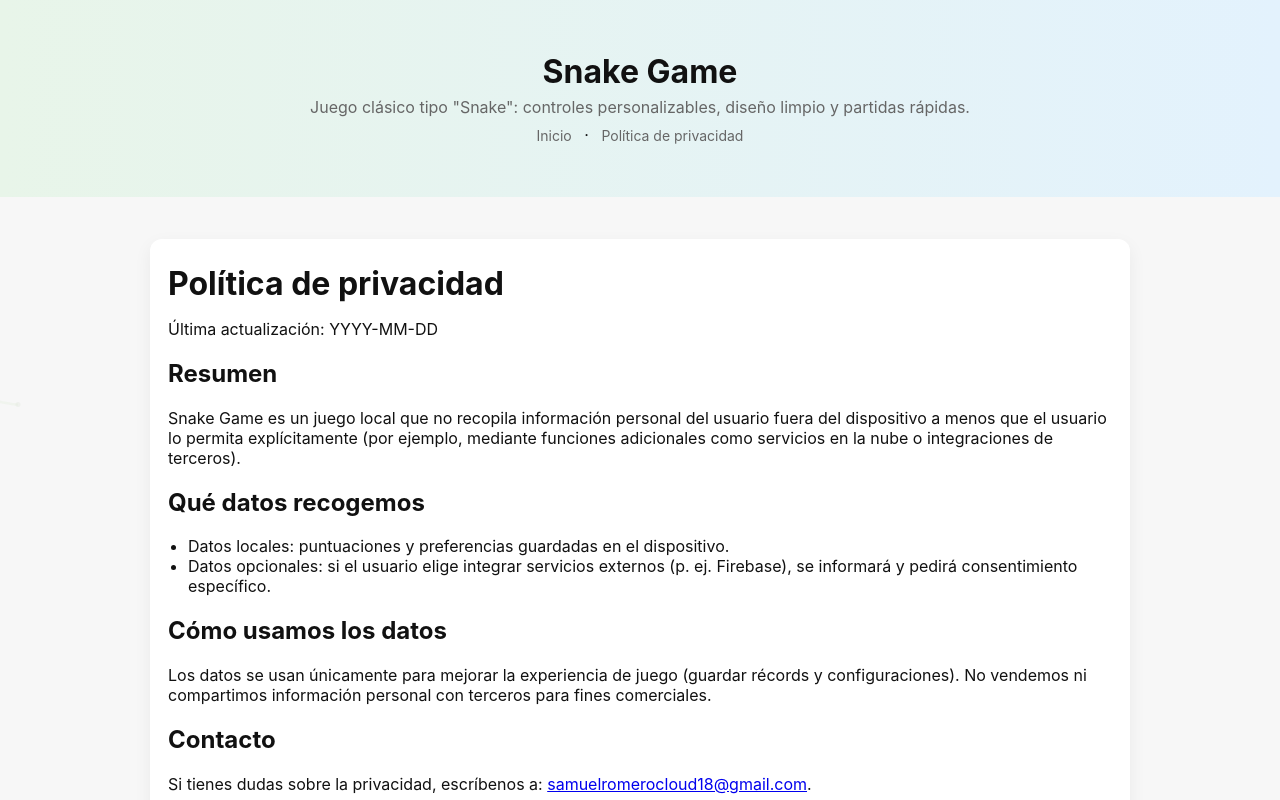
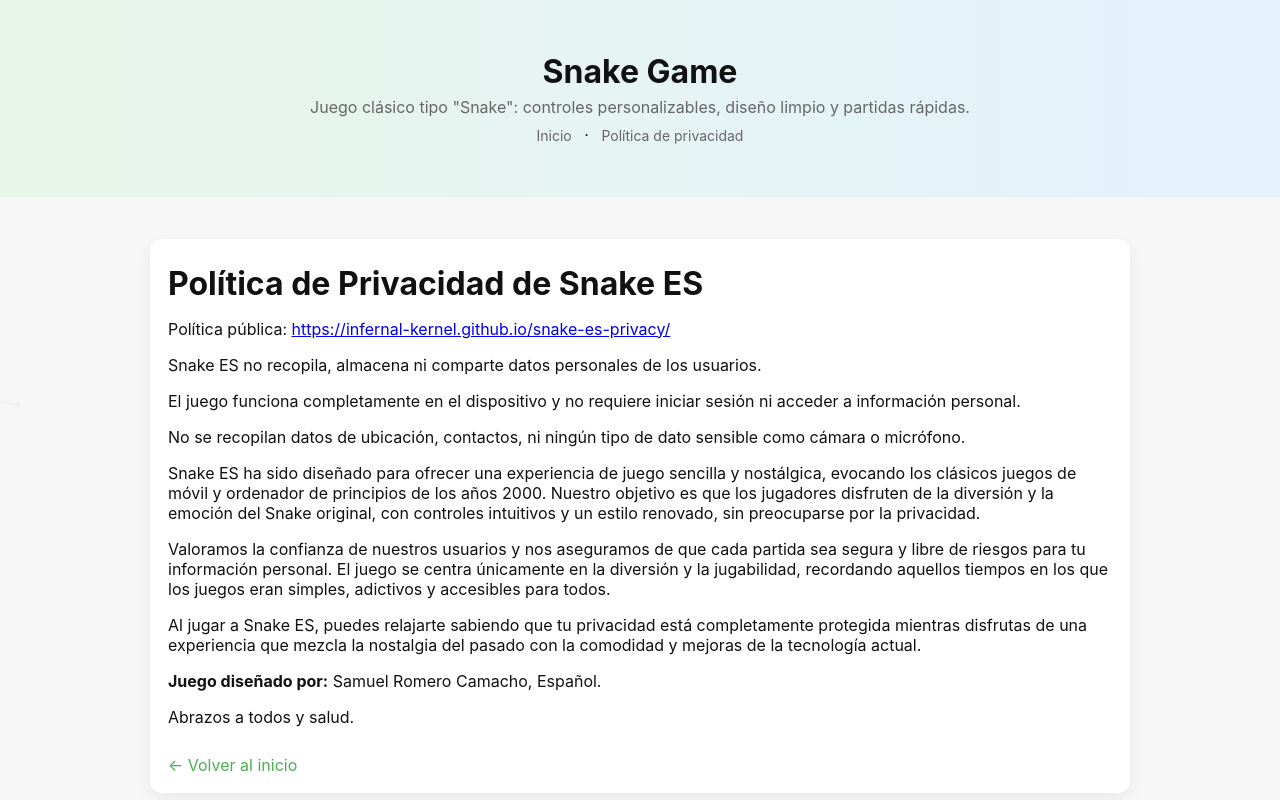
Before and after one commit to infernal-kernel/snake-game-landing, a plain HTML site: page index.html in a window 1280 px wide. Both pictures are taken after a click on the link "Política de privacidad". Shown: the top 800 px of the page. Drawn offline with Linux system fonts and the light colour scheme.

Commit message:
index.html

```diff
--- a/index.html
+++ b/index.html
@@ -3,7 +3,7 @@
 <head>
   <meta charset="utf-8" />
   <meta name="viewport" content="width=device-width, initial-scale=1" />
-  <title>Snake Game — Demo</title>
+  <title>Snake ES — Demo</title>
   <meta name="description" content="Snake Game — juego sencillo y adictivo. Descárgalo en Google Play y contacta al desarrollador." />
   <link rel="icon" href="/favicon.ico" />
   <style>
@@ -94,29 +94,41 @@
 
     <section class="card" style="margin-top:18px">
       <h2>Privacidad y permisos</h2>
-      <p>Si tu app no recopila datos fuera del dispositivo (solo almacenamiento local) normalmente no necesitas una política de privacidad estricta, pero Google recomienda incluir una página de "Privacidad" explicando qué datos se usan. Si usas Firebase, anuncios o seguimiento, SÍ necesitarás una política de privacidad pública.</p>
+      <p>Política de Privacidad de Snake ES
+Snake ES no recopila, almacena ni comparte datos personales de los usuarios.
+
+El juego funciona completamente en el dispositivo y no requiere iniciar sesión ni acceder a información personal.
+
+No se recopilan datos de ubicación, contactos, ni ningún tipo de dato sensible como cámara o micrófono.
+
+Snake ES ha sido diseñado para ofrecer una experiencia de juego sencilla y nostálgica, evocando los clásicos juegos de móvil y ordenador de principios de los años 2000. Nuestro objetivo es que los jugadores disfruten de la diversión y la emoción del Snake original, con controles intuitivos y un estilo renovado, sin preocuparse por la privacidad.
+
+Valoramos la confianza de nuestros usuarios y nos aseguramos de que cada partida sea segura y libre de riesgos para tu información personal. El juego se centra únicamente en la diversión y la jugabilidad, recordando aquellos tiempos en los que los juegos eran simples, adictivos y accesibles para todos.
+
+Al jugar a Snake ES, puedes relajarte sabiendo que tu privacidad está completamente protegida mientras disfrutas de una experiencia que mezcla la nostalgia del pasado con la comodidad y mejoras de la tecnología actual. Juego diseñado por Samuel Romero Camacho, Español. Abrazos a todos y salud.</p>
     </section>
   </main>
 
-  <!-- Integrated Privacy section (same file) -->
+  <!-- Integrated Privacy section (updated) -->
   <article id="privacySection" class="">
     <div class="container card">
-      <h1>Política de privacidad</h1>
-      <p>Última actualización: YYYY-MM-DD</p>
-      <h2>Resumen</h2>
-      <p>Snake Game es un juego local que no recopila información personal del usuario fuera del dispositivo a menos que el usuario lo permita explícitamente (por ejemplo, mediante funciones adicionales como servicios en la nube o integraciones de terceros).</p>
+      <h1>Política de Privacidad de Snake ES</h1>
+      <p>Política pública: <a href="https://infernal-kernel.github.io/snake-es-privacy/" target="_blank" rel="noopener">https://infernal-kernel.github.io/snake-es-privacy/</a></p>
 
-      <h2>Qué datos recogemos</h2>
-      <ul>
-        <li>Datos locales: puntuaciones y preferencias guardadas en el dispositivo.</li>
-        <li>Datos opcionales: si el usuario elige integrar servicios externos (p. ej. Firebase), se informará y pedirá consentimiento específico.</li>
-      </ul>
+      <p>Snake ES no recopila, almacena ni comparte datos personales de los usuarios.</p>
 
-      <h2>Cómo usamos los datos</h2>
-      <p>Los datos se usan únicamente para mejorar la experiencia de juego (guardar récords y configuraciones). No vendemos ni compartimos información personal con terceros para fines comerciales.</p>
+      <p>El juego funciona completamente en el dispositivo y no requiere iniciar sesión ni acceder a información personal.</p>
 
-      <h2>Contacto</h2>
-      <p>Si tienes dudas sobre la privacidad, escríbenos a: <a href="mailto:samuelromerocloud18@gmail.com">samuelromerocloud18@gmail.com</a>.</p>
+      <p>No se recopilan datos de ubicación, contactos, ni ningún tipo de dato sensible como cámara o micrófono.</p>
+
+      <p>Snake ES ha sido diseñado para ofrecer una experiencia de juego sencilla y nostálgica, evocando los clásicos juegos de móvil y ordenador de principios de los años 2000. Nuestro objetivo es que los jugadores disfruten de la diversión y la emoción del Snake original, con controles intuitivos y un estilo renovado, sin preocuparse por la privacidad.</p>
+
+      <p>Valoramos la confianza de nuestros usuarios y nos aseguramos de que cada partida sea segura y libre de riesgos para tu información personal. El juego se centra únicamente en la diversión y la jugabilidad, recordando aquellos tiempos en los que los juegos eran simples, adictivos y accesibles para todos.</p>
+
+      <p>Al jugar a Snake ES, puedes relajarte sabiendo que tu privacidad está completamente protegida mientras disfrutas de una experiencia que mezcla la nostalgia del pasado con la comodidad y mejoras de la tecnología actual.</p>
+
+      <p><strong>Juego diseñado por:</strong> Samuel Romero Camacho, Español.</p>
+      <p>Abrazos a todos y salud.</p>
 
       <a href="#home" class="back-link">← Volver al inicio</a>
     </div>
@@ -124,8 +136,8 @@
 
   <footer>
     <div class="container">
-      <p>Desarrollador: Samuel Romero • Email: <a href="mailto:samuelromerocloud18@gmail.com">samuelromerocloud18@gmail.com</a></p>
-      <p>© <span id="year"></span> Snake Game</p>
+      <p>Desarrollador: Samuel Romero • Gmail: <a href="mailto:samuelromerocloud18@gmail.com">samuelromerocloud18@gmail.com</a></p>
+      <p>© <span id="year"></span> Snake ES</p>
     </div>
   </footer>
 
```
